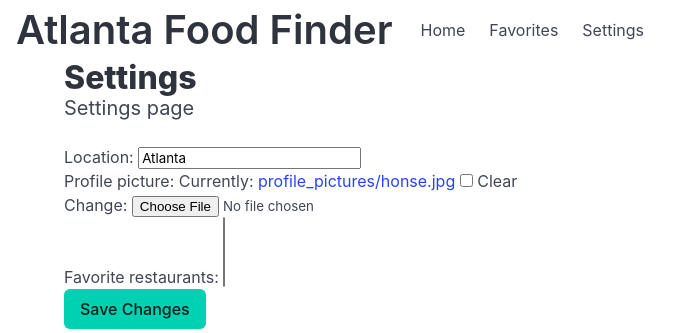
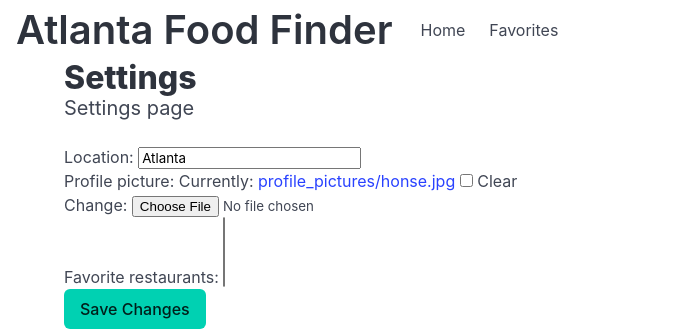
Before and after one commit to kdcao1/Atlanta-Resturant-Finder, a Django app: page /foodFinder/settings/ in a window 1280 px wide. Shown: the top 333 px of the page, without its empty margins (0-690 px from the left). Run offline with Django 5.2, Linux system fonts and the light colour scheme; a user stored in the database is signed in; data comes from the database, SQL or seed files in the repository; both versions use the stored data as it was after the commit; data that the repository does not hold is empty.

Commit message:
removed settings tab in navbar

```diff
--- a/Atlanta_Food_Finder/foodFinder/templates/foodFinder/favorites.html
+++ b/Atlanta_Food_Finder/foodFinder/templates/foodFinder/favorites.html
@@ -25,10 +25,6 @@
                 Favorites
             </a>
 
-            <a class="navbar-item" href="/foodFinder/settings">
-                Settings
-            </a>
-
         </div>
     </div>
 </nav>
--- a/Atlanta_Food_Finder/foodFinder/templates/foodFinder/home.html
+++ b/Atlanta_Food_Finder/foodFinder/templates/foodFinder/home.html
@@ -68,5 +68,6 @@
 
     </div>
 </section>
+
 </body>
 </html>
--- a/Atlanta_Food_Finder/foodFinder/templates/foodFinder/settings.html
+++ b/Atlanta_Food_Finder/foodFinder/templates/foodFinder/settings.html
@@ -25,10 +25,6 @@
                 Favorites
             </a>
 
-            <a class="navbar-item" href="/foodFinder/settings">
-                Settings
-            </a>
-
         </div>
     </div>
 </nav>
```
Also changed, not shown: Atlanta_Food_Finder/db.sqlite3.
